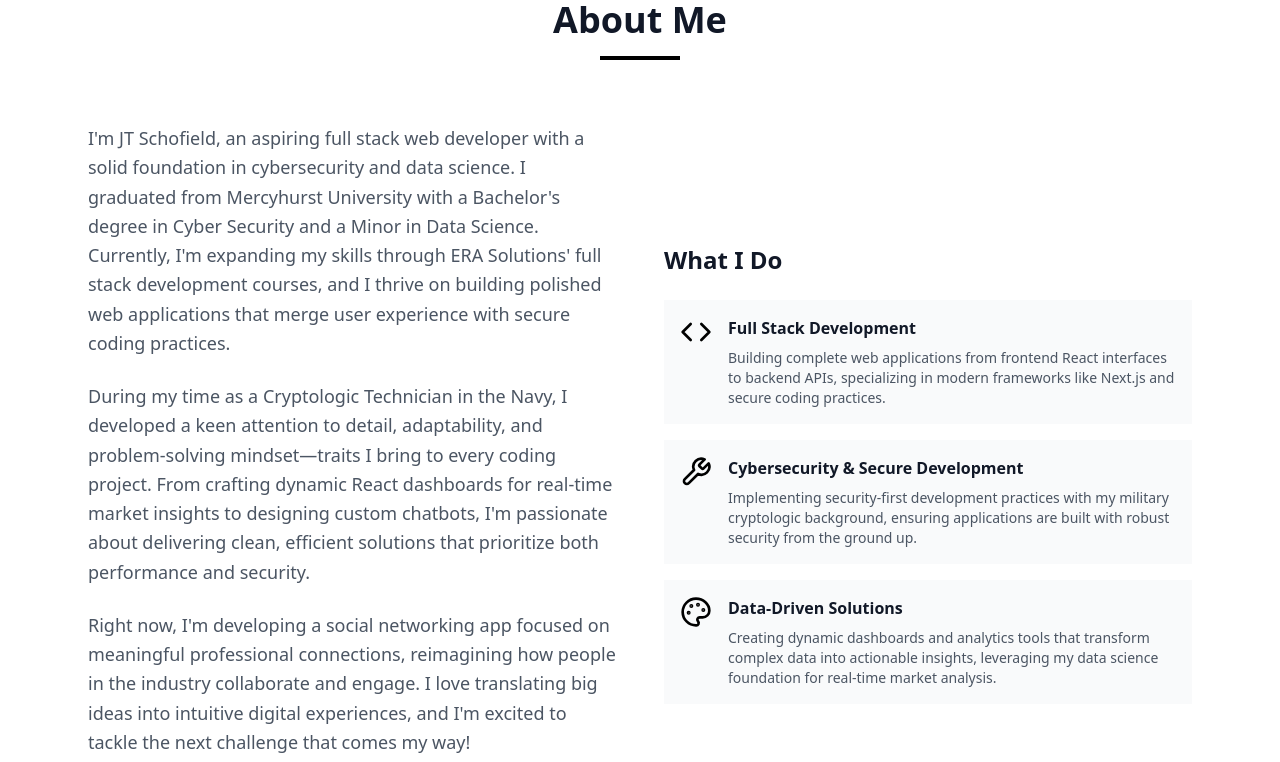
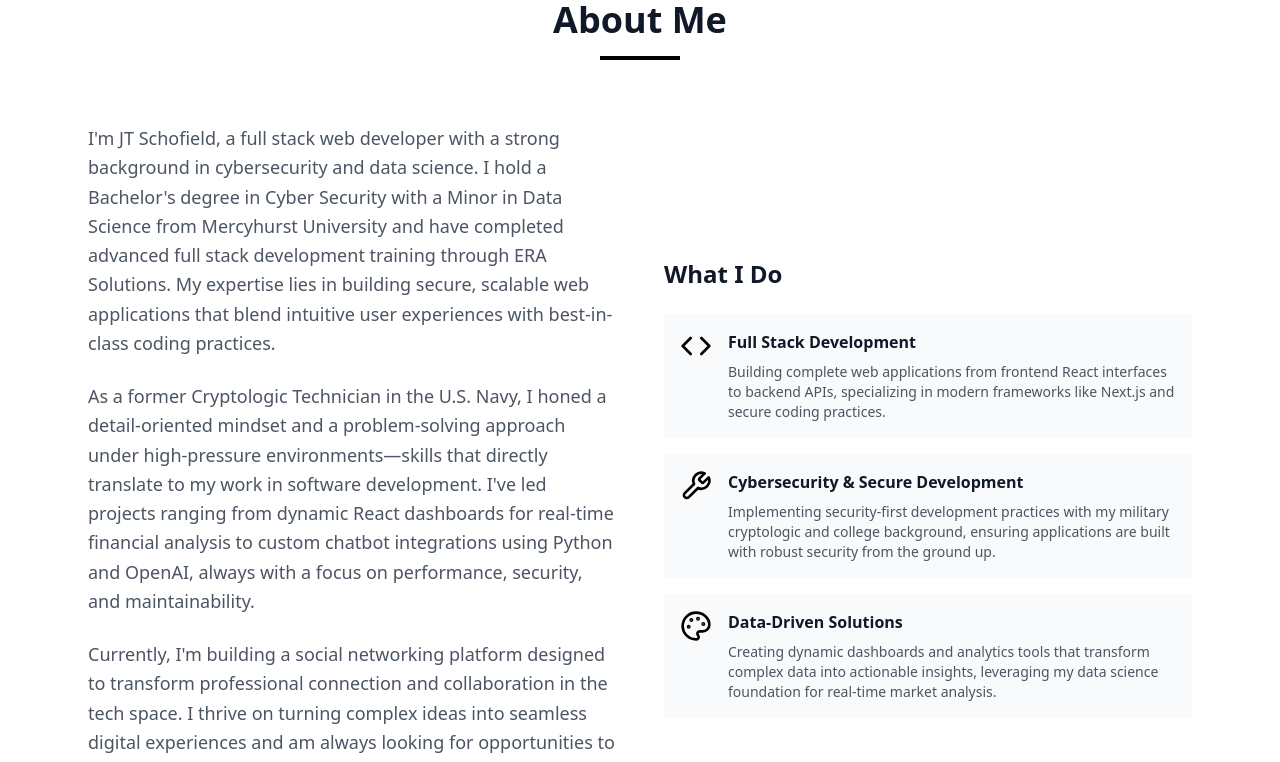
Before and after one commit to Jt-schofield1/portfolio, a Next.js app: page / in a window 1280 px wide. Shown: the part 880-1642 px from the top of the page. Built offline with nearby package versions, Linux system fonts and the light colour scheme.

Commit message:
Update about section and experience stats - changed to established developer status and updated experience to 3+ years

```diff
--- a/src/app/page.tsx
+++ b/src/app/page.tsx
@@ -262,7 +262,7 @@ const services = [
   {
     icon: <Wrench className="w-8 h-8" />,
     title: "Cybersecurity & Secure Development",
-    description: "Implementing security-first development practices with my military cryptologic background, ensuring applications are built with robust security from the ground up."
+    description: "Implementing security-first development practices with my military cryptologic and college background, ensuring applications are built with robust security from the ground up."
   },
   {
     icon: <Palette className="w-8 h-8" />,
@@ -575,13 +575,13 @@ export default function Portfolio() {
           <div className="grid md:grid-cols-2 gap-12 items-center">
             <div className="space-y-6">
               <p className="text-lg text-gray-600 leading-relaxed">
-                I&apos;m JT Schofield, an aspiring full stack web developer with a solid foundation in cybersecurity and data science. I graduated from Mercyhurst University with a Bachelor&apos;s degree in Cyber Security and a Minor in Data Science. Currently, I&apos;m expanding my skills through ERA Solutions&apos; full stack development courses, and I thrive on building polished web applications that merge user experience with secure coding practices.
+                I&apos;m JT Schofield, a full stack web developer with a strong background in cybersecurity and data science. I hold a Bachelor&apos;s degree in Cyber Security with a Minor in Data Science from Mercyhurst University and have completed advanced full stack development training through ERA Solutions. My expertise lies in building secure, scalable web applications that blend intuitive user experiences with best-in-class coding practices.
               </p>
               <p className="text-lg text-gray-600 leading-relaxed">
-                During my time as a Cryptologic Technician in the Navy, I developed a keen attention to detail, adaptability, and problem-solving mindset—traits I bring to every coding project. From crafting dynamic React dashboards for real-time market insights to designing custom chatbots, I&apos;m passionate about delivering clean, efficient solutions that prioritize both performance and security.
+                As a former Cryptologic Technician in the U.S. Navy, I honed a detail-oriented mindset and a problem-solving approach under high-pressure environments—skills that directly translate to my work in software development. I&apos;ve led projects ranging from dynamic React dashboards for real-time financial analysis to custom chatbot integrations using Python and OpenAI, always with a focus on performance, security, and maintainability.
               </p>
               <p className="text-lg text-gray-600 leading-relaxed">
-                Right now, I&apos;m developing a social networking app focused on meaningful professional connections, reimagining how people in the industry collaborate and engage. I love translating big ideas into intuitive digital experiences, and I&apos;m excited to tackle the next challenge that comes my way!
+                Currently, I&apos;m building a social networking platform designed to transform professional connection and collaboration in the tech space. I thrive on turning complex ideas into seamless digital experiences and am always looking for opportunities to push the boundaries of what web applications can do.
               </p>
               <div className="flex flex-wrap gap-4">
                 <a
@@ -751,7 +751,7 @@ export default function Portfolio() {
               <div className="text-gray-400">Technologies</div>
             </div>
             <div className="text-center">
-              <div className="text-4xl font-bold text-blue-400 mb-2">1+</div>
+              <div className="text-4xl font-bold text-blue-400 mb-2">3+</div>
               <div className="text-gray-400">Years Experience</div>
             </div>
             <div className="text-center">
```
